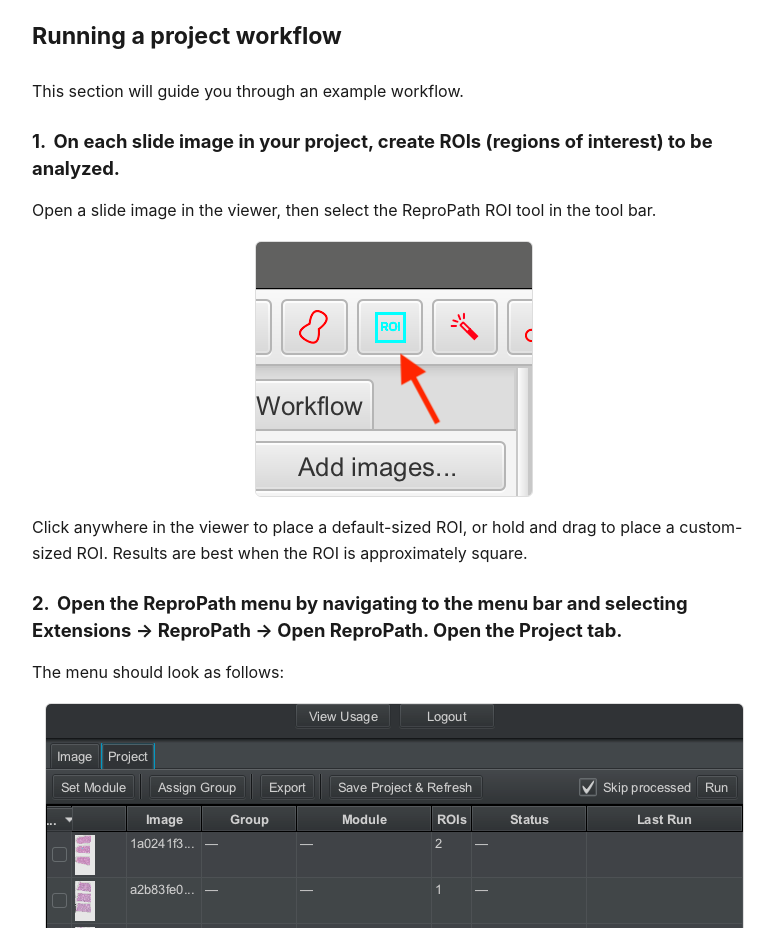
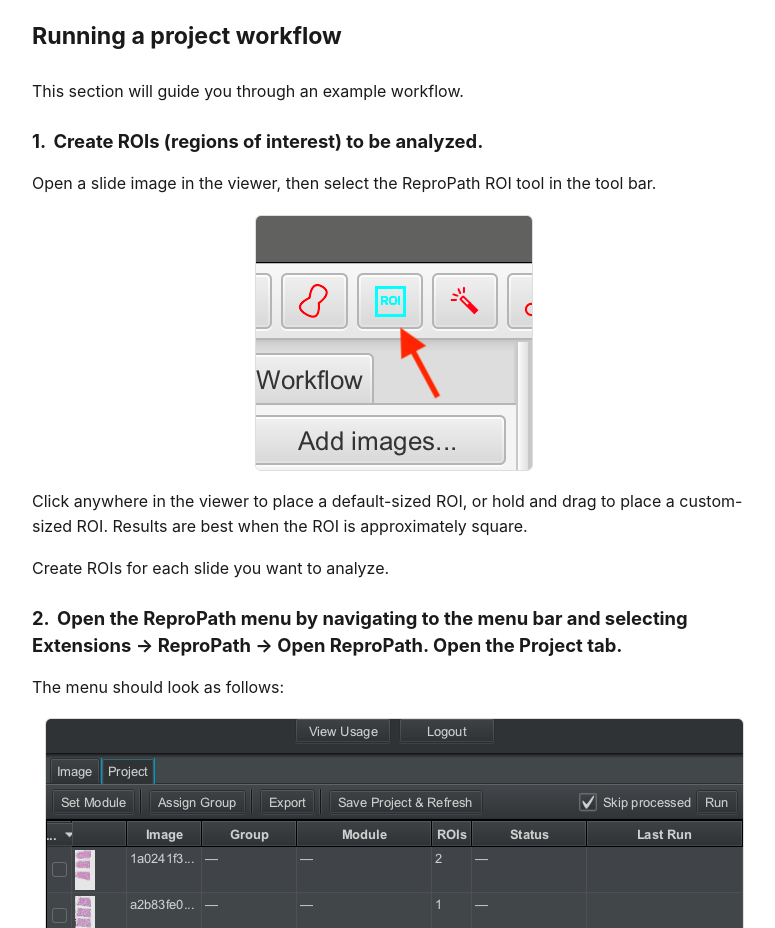
Before and after one commit to Epivara/assets, a plain HTML site: page repropath-usage-guide/usage.html in a window 1280 px wide. Shown: the part 1240-2168 px from the top of the page, without its empty margins (386-1161 px from the left). Drawn offline with Linux system fonts and the light colour scheme.

Commit message:
manual: Minor wording changes for clarification

```diff
--- a/repropath-usage-guide/usage.html
+++ b/repropath-usage-guide/usage.html
@@ -72,12 +72,14 @@
     <h3 id="running-a-project-workflow">Running a project workflow</h3>
     <p>This section will guide you through an example workflow.</p>
 
-    <p class="step"><span class="step-num">1</span>On each slide image in your project, create ROIs (regions of
+    <p class="step"><span class="step-num">1</span>Create ROIs (regions of
        interest) to be analyzed.</p>
     <p>Open a slide image in the viewer, then select the ReproPath ROI tool in the tool bar.</p>
     <img src="assets/roi_tool.png" alt="ReproPath ROI tool">
     <p>Click anywhere in the viewer to place a default-sized ROI, or hold and drag to place a custom-sized ROI.
        Results are best when the ROI is approximately square.</p>
+
+    <p>Create ROIs for each slide you want to analyze.</p>
 
     <p class="step"><span class="step-num">2</span>Open the ReproPath menu by navigating to the menu bar and
        selecting <strong>Extensions</strong> &rarr; <strong>ReproPath</strong> &rarr; <strong>Open ReproPath</strong>.
```
Also changed, not shown: repropath-usage-guide/setup.html (+1 -0 lines).
